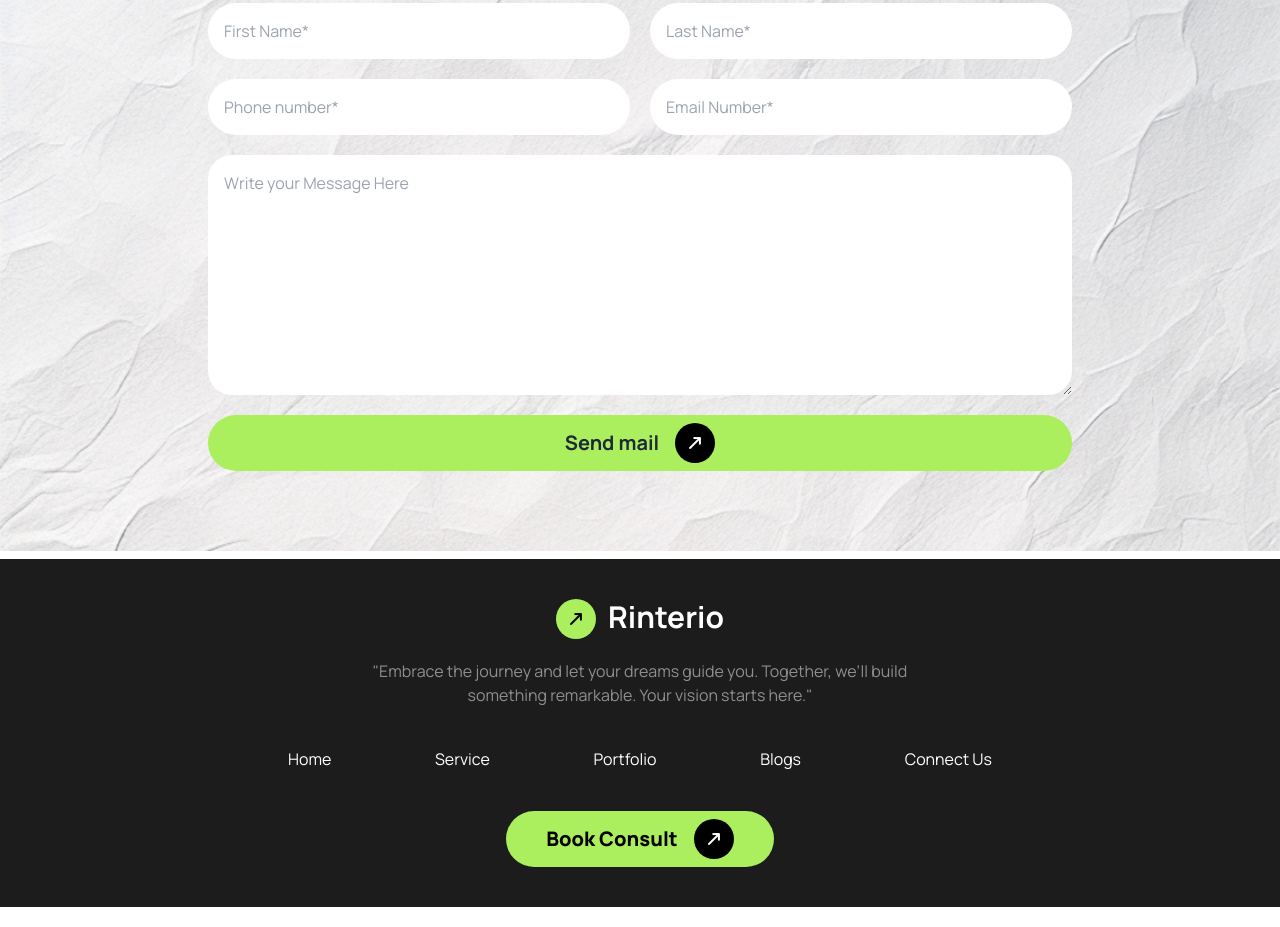
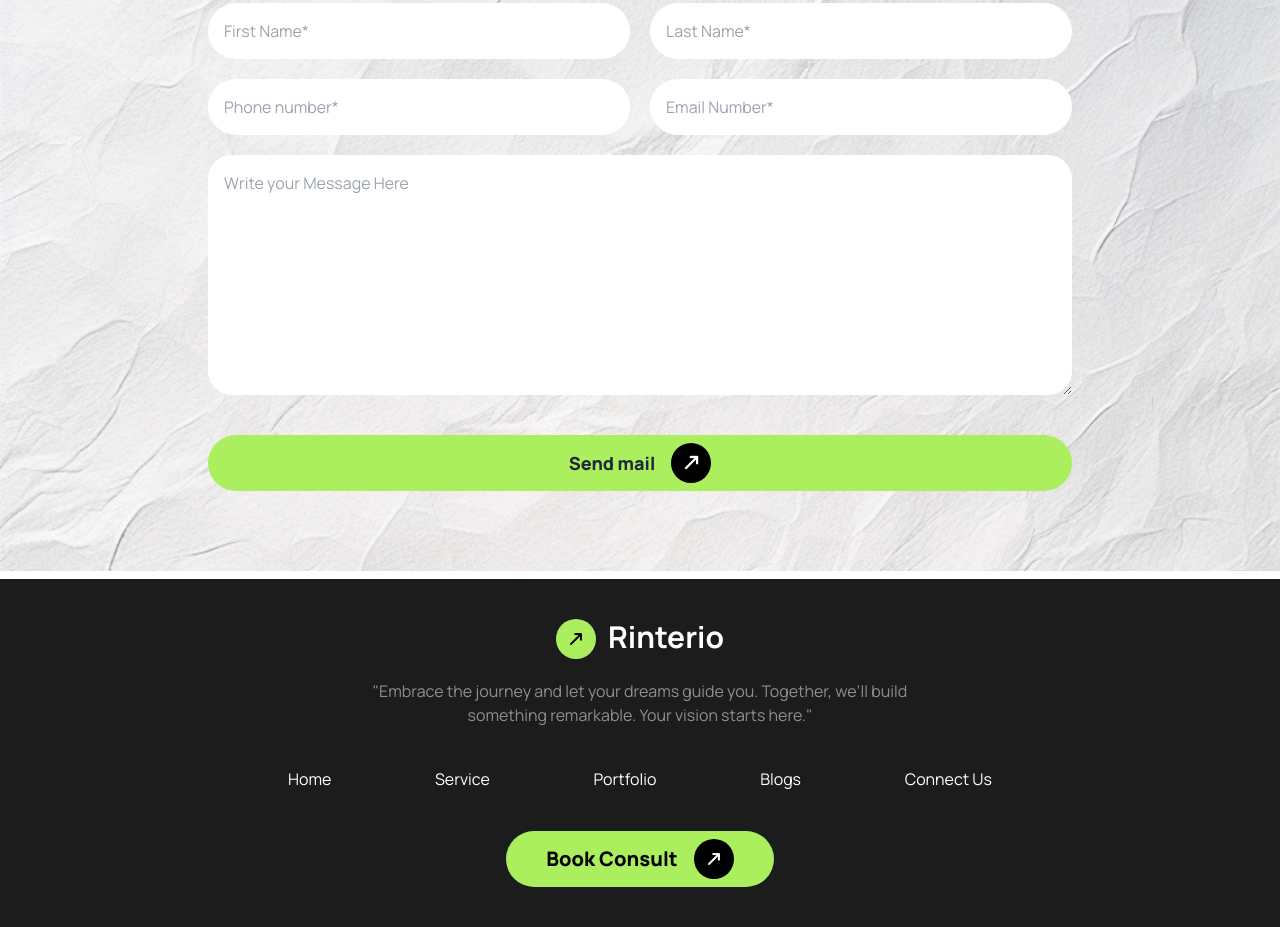
Before and after one commit to lincoln-ra/A3-Project-Architect, a plain HTML site: page index.html in a window 1280 px wide. Shown: the part 4105-5032 px from the top of the page. Drawn offline with nearby package versions, Linux system fonts and the light colour scheme.

Commit message:
form submit button fixed

```diff
--- a/index.html
+++ b/index.html
@@ -411,12 +411,9 @@
                     <input class="col-span-2 lg:col-span-1
                     rounded-full h-14 px-4" type="email" placeholder="Email Number*">
                     <textarea class="p-4 h-60 rounded-3xl col-span-2" placeholder="Write your Message Here" id=""></textarea>
+                    <button type="submit" class=" flex justify-center items-center gap-4 bg-[#ABEF5F] px-5 rounded-full mt-5 col-span-2 text-lg font-extrabold py-2">Send mail <i class="fa-solid fa-arrow-up-long w-10 h-10 rounded-full flex justify-center items-center bg-black rotate-45" style="color: #ffffff;"></i></button>
                 </form>
             </div>
-            <div class="flex justify-center items-center gap-4 bg-[#ABEF5F] px-5 py-2 rounded-full mt-5">
-                   <h4 class="text-xl font-bold">Send mail</h4>
-                    <i class="fa-solid fa-arrow-up-long w-10 h-10 rounded-full flex justify-center items-center bg-black rotate-45" style="color: #ffffff;"></i>
-                </div>
         </section>
     </main>
 </body>
```
